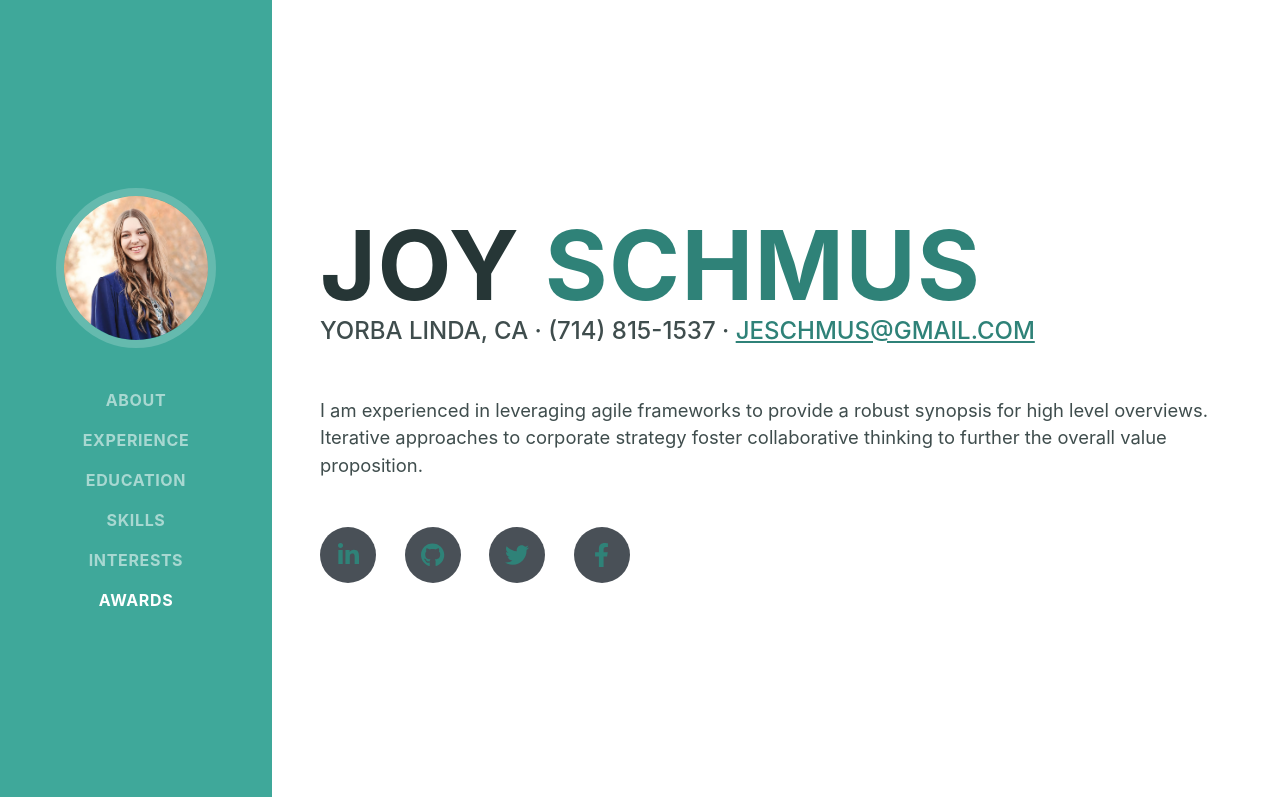
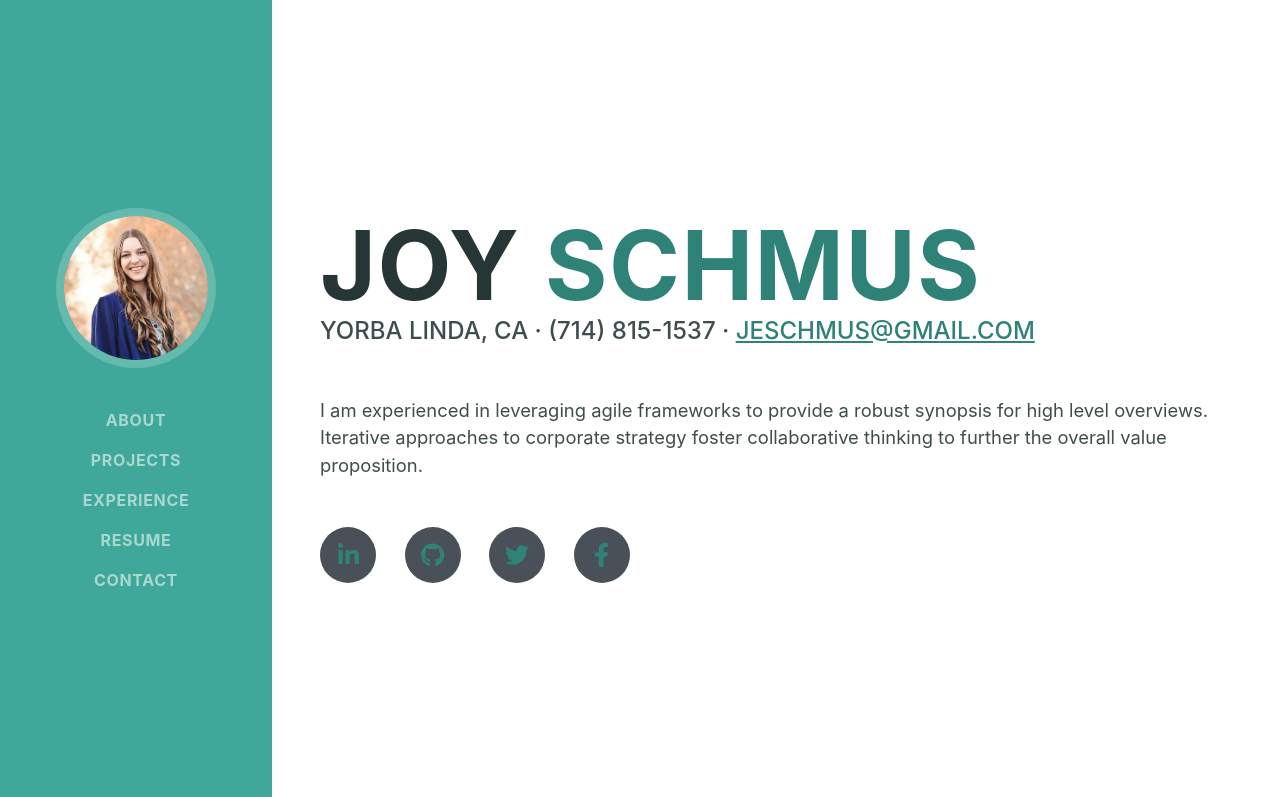
Before and after one commit to JSchmus/JSchmus.github.io, a plain HTML site: page index.html in a window 1280 px wide. Shown: the top 797 px of the page. Drawn offline with nearby package versions, Linux system fonts and the light colour scheme; a web font is replaced by a local one.

Commit message:
Update index.html

```diff
--- a/index.html
+++ b/index.html
@@ -3,9 +3,9 @@
     <head>
         <meta charset="utf-8" />
         <meta name="viewport" content="width=device-width, initial-scale=1, shrink-to-fit=no" />
-        <meta name="description" content="" />
-        <meta name="author" content="" />
-        <title>Resume - Start Bootstrap Theme</title>
+        <meta name="description" content="Engineering portfolio of Joy Schmus, featuring projects in controls, system modeling, robotics, and aerospace engineering." />
+        <meta name="author" content="Joy Schmus" />
+        <title>Joy Schmus | Engineering Portfolio</title>
         <link rel="icon" type="image/x-icon" href="assets/img/favicon.ico" />
         <!-- Font Awesome icons (free version)-->
         <script src="https://use.fontawesome.com/releases/v6.3.0/js/all.js" crossorigin="anonymous"></script>
@@ -18,19 +18,28 @@
     <body id="page-top">
         <!-- Navigation-->
         <nav class="navbar navbar-expand-lg navbar-dark bg-primary fixed-top" id="sideNav">
-            <a class="navbar-brand js-scroll-trigger" href="#page-top">
+            <a class="navbar-brand" href="index.html">
                 <span class="d-block d-lg-none">Joy Schmus</span>
                 <span class="d-none d-lg-block"><img class="img-fluid img-profile rounded-circle mx-auto mb-2" src="assets/img/profile.JPG" alt="..." /></span>
             </a>
             <button class="navbar-toggler" type="button" data-bs-toggle="collapse" data-bs-target="#navbarResponsive" aria-controls="navbarResponsive" aria-expanded="false" aria-label="Toggle navigation"><span class="navbar-toggler-icon"></span></button>
             <div class="collapse navbar-collapse" id="navbarResponsive">
                 <ul class="navbar-nav">
-                    <li class="nav-item"><a class="nav-link js-scroll-trigger" href="#about">About</a></li>
-                    <li class="nav-item"><a class="nav-link js-scroll-trigger" href="#experience">Experience</a></li>
-                    <li class="nav-item"><a class="nav-link js-scroll-trigger" href="#education">Education</a></li>
-                    <li class="nav-item"><a class="nav-link js-scroll-trigger" href="#skills">Skills</a></li>
-                    <li class="nav-item"><a class="nav-link js-scroll-trigger" href="#interests">Interests</a></li>
-                    <li class="nav-item"><a class="nav-link js-scroll-trigger" href="#awards">Awards</a></li>
+                    <li class="nav-item">
+                        <a class="nav-link" href="index.html">About</a>
+                    </li>
+                    <li class="nav-item">
+                        <a class="nav-link" href="projects.html">Projects</a>
+                    </li>
+                    <li class="nav-item">
+                        <a class="nav-link" href="experience.html">Experience</a>
+                    </li>
+                    <li class="nav-item">
+                        <a class="nav-link" href="resume.html">Resume</a>
+                    </li>
+                    <li class="nav-item">
+                        <a class="nav-link" href="contact.html">Contact</a>
+                    </li>
                 </ul>
             </div>
         </nav>
```
